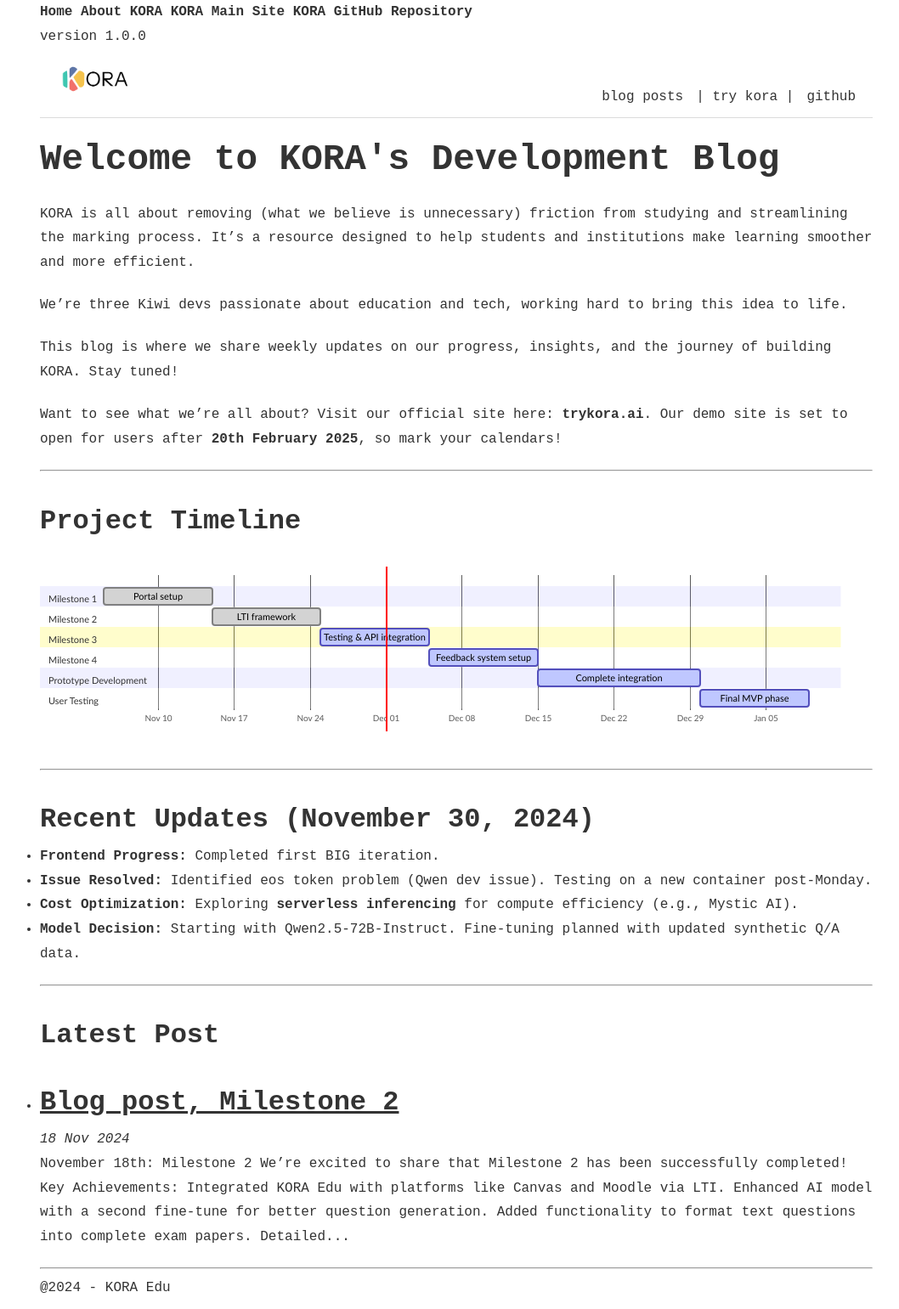
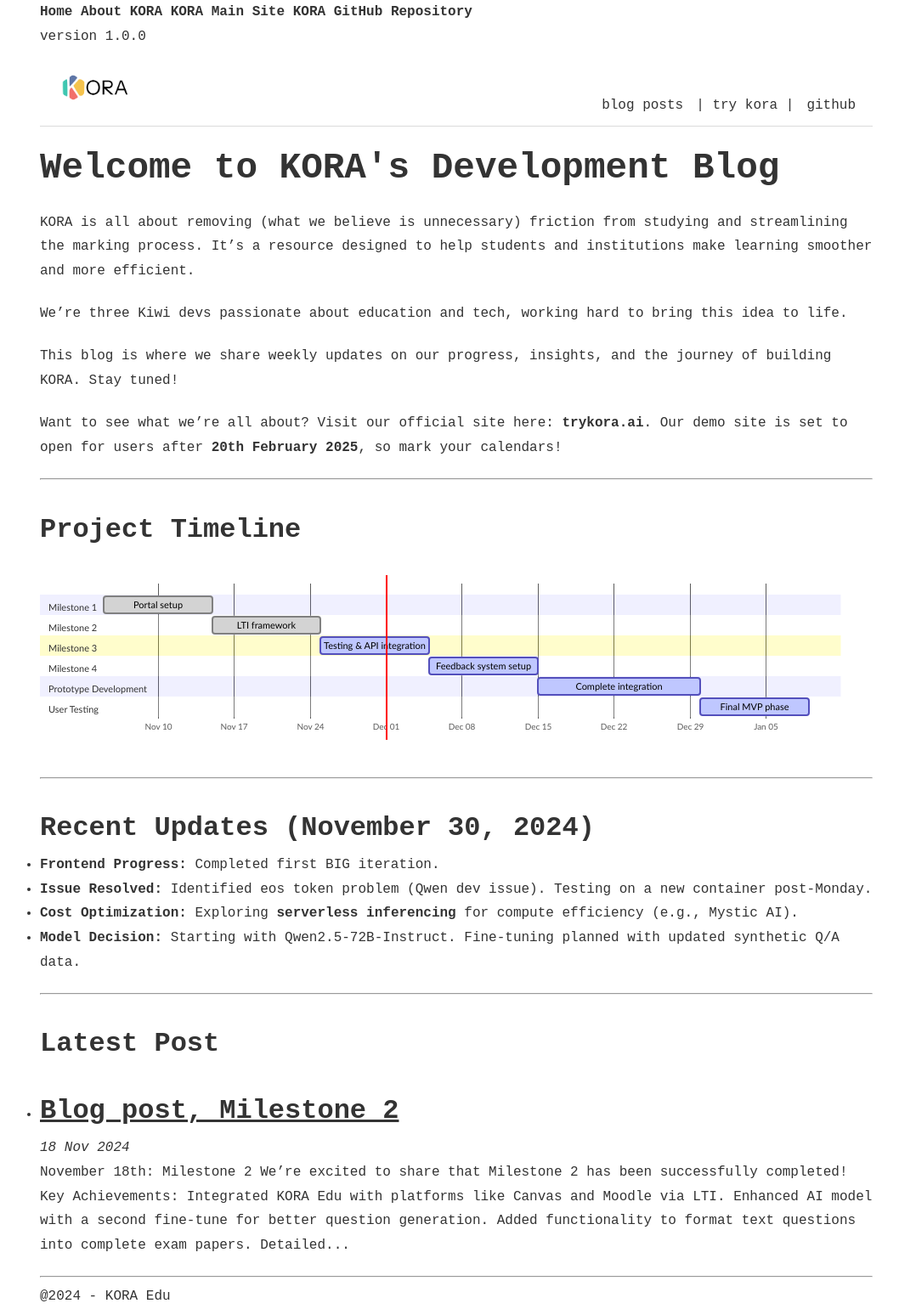
Before and after one commit to kora-edu/kora-edu.github.io, a Jekyll site: the page built from index.html, in a window 1280 px wide. Shown: the whole page at 85% size, without its empty margins (103-1161 px from the left). Built offline with Jekyll 4.4.1, drawn with Linux system fonts in a browser that asks for light colours; the list of posts is cut into pages by our own code.

Commit message:
template

```diff
--- a/_sass/layout.scss
+++ b/_sass/layout.scss
@@ -30,13 +30,14 @@
 }
 
 /* Logo Styling */
-#header .header-logo {
+.header-logo {
   height: 50px !important; /* Constrain logo height */
   width: auto !important; /* Maintain aspect ratio */
   max-width: none !important; /* Override global img max-width */
   display: inline-block !important; /* Prevent block-level behavior */
   object-fit: contain !important; /* Ensure proper scaling */
   margin-right: 20px; /* Add spacing between logo and links */
+  margin-top: 10px; /* Move the logo down slightly */
   flex-shrink: 0; /* Prevent shrinking in flexbox */
   flex-grow: 0; /* Prevent growing in flexbox */
 }
```
